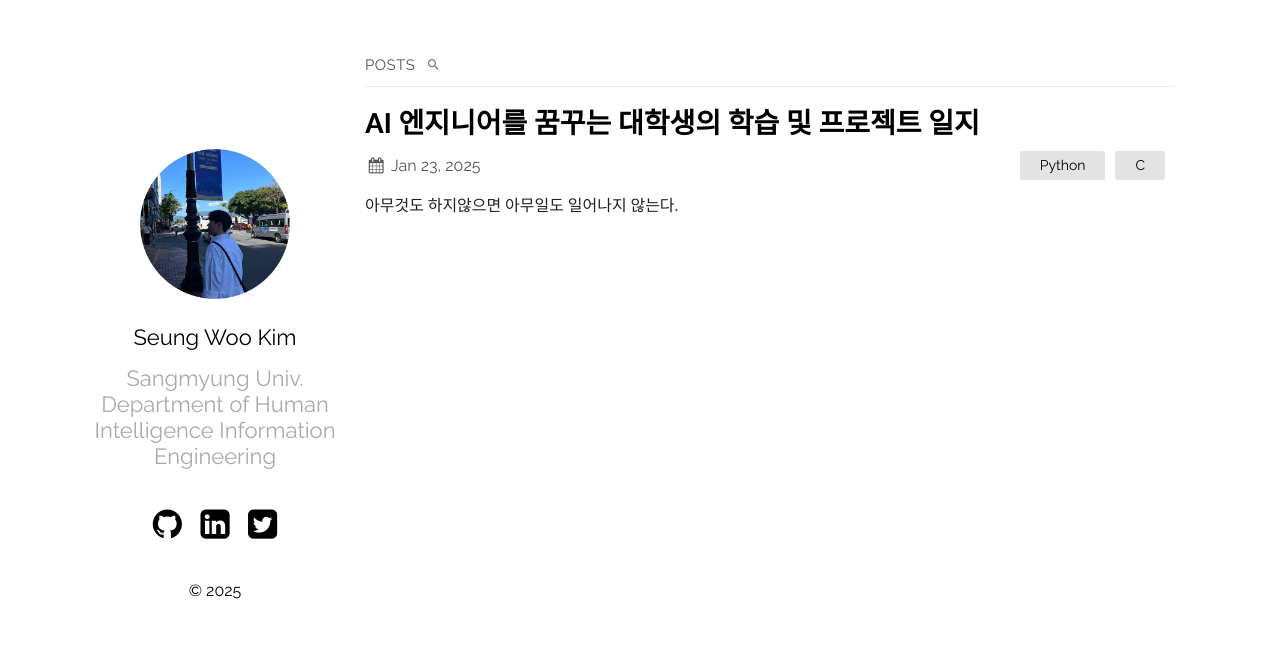
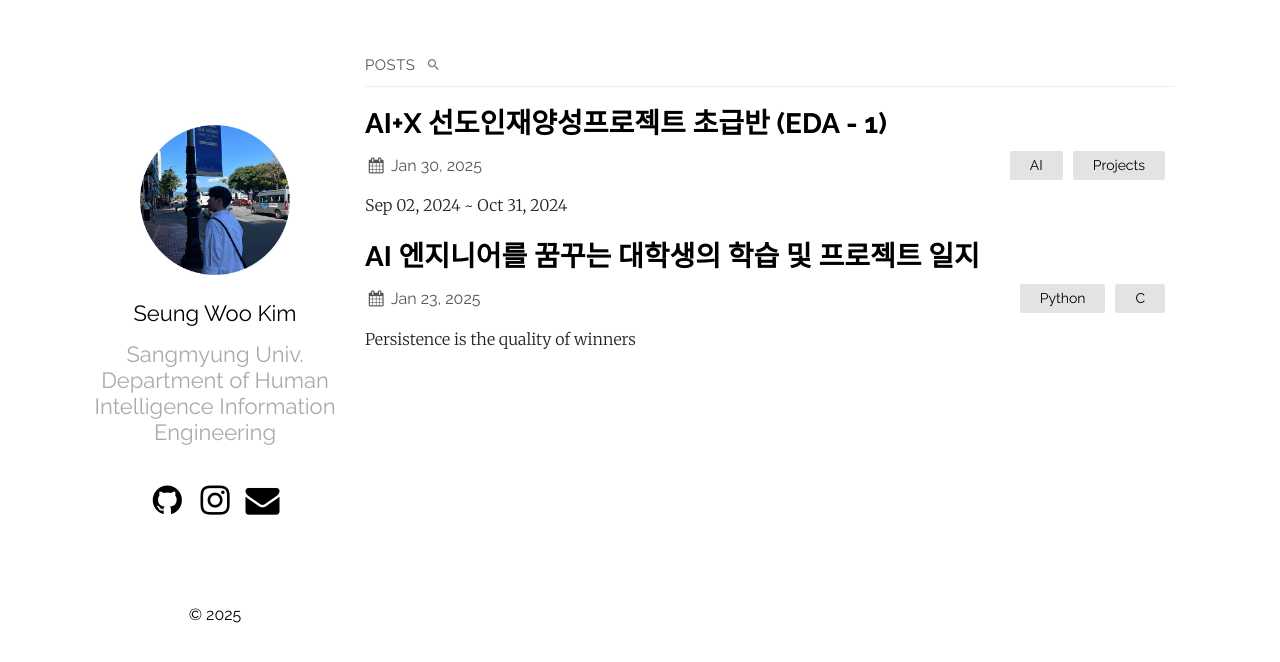
Before and after one commit to rlatmddn0211/seungwoo_blog.github.io, a Jekyll site: the page built from index.md, in a window 1280 px wide. Shown: the top 662 px of the page. Built offline with Jekyll 4.4.1, drawn with Linux system fonts in a browser that asks for light colours.

Commit message:
첫번째 게시물

````diff
--- a/_config.yml
+++ b/_config.yml
@@ -24,19 +24,9 @@ plainwhite:
     - post
   # generate social links in footer
   social_links:
-    twitter: samarsault
-    github:  samarsault
-    linkedIn: in/samarsault
-    #dribbble: jekyll
-    #flickr:   jekyll
-    #instagram: jekyll
-    #pinterest: jekyll
-    #youtube: jekyll
-    #facebook: jekyll
-    #soundcloud: jekyll
-    #telegram: jekyll
-    #gitlab: jekyll
-    #email: jekyll
+    github:  rlatmddn0211
+    instagram: _seung_wooo
+    email: rlatmddn0211@gmail.com
 
     # Mastodon instances
     # mastodon:
@@ -44,6 +34,11 @@ plainwhite:
     #   instance: example.com
     # - username: jekyll2
     #   instance: example.com
+  navigation:
+    -title: Home
+        url:"/home"
+    -title: Projects
+        url:"/projects"
 
 # If you want to link only specific pages in your header, uncomment
 # this and add the path to the pages in order as they should show up
--- a/_posts/2019-03-23-welcome-to-jekyll.markdown
+++ b/_posts/2019-03-23-welcome-to-jekyll.markdown
@@ -4,25 +4,9 @@ title:  "AI 엔지니어를 꿈꾸는 대학생의 학습 및 프로젝트 일
 date:   2025-01-23 21:03:36 +0530
 categories: Python C
 ---
-아무것도 하지않으면 아무일도 일어나지 않는다.
+Persistence is the quality of winners
 
-```javascript
-const Razorpay = require('razorpay');
-
-let rzp = Razorpay({
-    key_id: 'KEY_ID',
-    secret: 'name'
-});
-
-// capture request
-rzp.capture(payment_id, cost)
-    .then(function (data) {
-        return 2;
-    })
-```
-
-Check out the [Jekyll docs][jekyll-docs] for more info on how to get the most out of Jekyll. File all bugs/feature requests at [Jekyll’s GitHub repo][jekyll-gh]. If you have questions, you can ask them on [Jekyll Talk][jekyll-talk].
-
-[jekyll-docs]: https://jekyllrb.com/docs/home
-[jekyll-gh]:   https://github.com/jekyll/jekyll
-[jekyll-talk]: https://talk.jekyllrb.com/
+저는 막연하게 AI 엔지니어라는 꿈을 가진 대학생입니다.
+현재 상명대학교 휴먼지능정보공학과를 재학중이며, 이 블로그는 여태까지 공부해왔던 것들,
+그리고 앞으로 공부할 내용들을 정리하고 기록하기 위해 개설하였습니다.
+앞으로의 과정들을 꾸준히 기록해나가며 성장하는 과정을 꾸준히 담아보겠습니다.
--- /dev/null
+++ b/_posts/2025-01-30-my-new-post.md
@@ -0,0 +1,70 @@
+---
+layout: post
+title: "AI+X 선도인재양성프로젝트 초급반 (EDA - 1)"
+date: 2025-01-30 10:00:00 +0900
+categories: ["AI", "Projects"]
+---
+Sep 02, 2024 ~ Oct 31, 2024
+
+우리 학교엔 KT와 협력하여 AI선도인재양성을 위한 프로젝트를 초급/중급/고급반으로 나누어서 진행하고 있다. 이번 2024학년도 2학기에 초급반에 운좋게 뽑히게 되었다. 초급반에서는 AI 모델링을 위한 데이터를 분석하고 전처리하는 과정인 EDA를 중심적으로 배우며 이를 기반으로 한 프로젝트를 진행했다. 2019년도 1월 1일부터 2019년도 6월 30일까지의 지하철 승하차 이용객 데이터를 가지고 EDA를 진행하며 데이터의 패턴을 파악하고, 이를 바탕으로한 각 팀별로의 인사이트를 도출해보는 것이 프로젝트의 핵심이었다. 실업무에서는 다양하고 처음 접해보는 데이터를 마주하기 때문에, 데이터 자체를 파악하고 이해하는 것이 중요하다. 그렇기에 데이터가 표현하고자하는 현상과 특성, 패턴을 발견하고 이를 기반으로 한 정보를 바탕으로 인사이트를 도출해보는 실력을 향상하기 위함이었다.
+
+<center>
+    <img src="/assets/images/1.png" width=700 />
+</center>
+
+위 사진은 내가 받은 데이터이다. 2학년 1학기까지 이렇게 큰 데이터를 다뤄본적은 없었다. 해당 데이터의 일변량과 다변량을 시각화, 비시각화 등을 해보며 프로젝트를 진행하였다. 프로젝트를 진행하며 월별로 날짜별 승하차총승객수 그래프를 Pointplot으로 표현해보고, 패턴을 파악하던 중, 이상한 점을 발견했던 것이 기억에 남는다.
+
+<center>
+    <img src="/assets/images/2.png" width=800 />
+</center>
+
+사진을 보면 7일 간격으로 비슷한 패턴을 찾아볼 수 있다. 가장 높은 승하차총승객수를 가지는 날짜들을 확인해보았다. 1월 4일, 1월 11일, 1월 18일.. 이렇게 7일 간격으로 반복되고 있었고, 2019년 달력을 통해 이 날짜들은 모두 금요일이라는 것을 알게되었다. 이 그래프의 패턴이 반복된다면, 금요일 자체가 지하철 승하차총승객수가 가장 많을 것이라고 예측했다. 그리고 요일별 지하철 승하차총승객수 그래프를 통해 확인해보았다.
+
+<center>
+    <img src="/assets/images/3.png" width=700/>
+</center>
+
+목요일이었다. 우리의 예상과는 달랐다. 분명 Pointplot에서 비슷한 패턴들이 7일간격 (일주일 간격)으로 반복되고 있었고, 달력을 통해 가장 높은 승하차총승객수를 가지는 날짜들은 모두 금요일이라는 것을 확인했는데 왜 요일별 그래프에선 목요일로 나올까? 답은 데이터 전처리 과정에 있었다.
+
+<center>
+    <img src="/assets/images/4.png" width=300 height=360/>
+    <img src="/assets/images/5.png" width=300 height=360/>
+</center>
+
+왼쪽 사진은 처음 날짜 Mapping을 한 사진이고, 오른쪽 사진은 수정 후 요일을 다시 Mapping한 사진이다. '0'을 일주일의 시작인 일요일로 부여했을때와 월요일로 부여했을때의 차이점이었다. 나는 이러한 과정 모두가 데이터를 분석하고 목적에 맞는 전처리 과정을 거치고, 이를 바탕으로 데이터의 패턴을 파악하는 과정 중 하나라고 프로젝트 중 처음으로 느꼈다.
+
+최종 발표는 교수님께서 지하철 이용 환경을 개선할 수 있는 사업방안을 KT 투자결정자 'Stakeholder'에게 사업을 제안하는 방식으로 발표를 준비하면 좋겠다고 하셔서 우리 조는 평일과 주말&공휴일에 지하철 총 이용승객수가 차이가 많이 나는 것을 줄이기 위한 요금제와 혜택 등을 구상해보았다. 우선 우리가 프로젝트를 준비하며 도출한 인사이트들에는 크게 4가지로 나눌 수 있었다.
+
+<p style="text-align:center;"><strong>1. 요일 중에서는 금요일이 지하철 이용객이 가장 많았다.</strong></p>
+<center>
+    <img src="/assets/images/7.png" width="700" />
+</center>
+
+
+
+<p style="text-align:center;"><strong>2. 공휴일 및 주말에는 지하철 승객 수가 많지 않다.</strong></p>
+<center>
+    <img src="/assets/images/8.png" width="700" />
+</center>
+
+
+
+<p style="text-align:center;"><strong>3. 교통의 중심지 및 직장가 인근에는 지하철 승객수가 많다.</strong></p>
+<center>
+    <img src="/assets/images/6.png" width="700" />
+</center>
+
+
+
+<p style="text-align:center;"><strong>4. 인구수와 지하철 총 승객 수는 상관관계가 없다.</strong></p>
+<center>
+    <img src="/assets/images/9.png" width="700" />
+</center>
+
+
+이러한 인사이트들을 가지고, 공휴일 및 주말에도 지하철 이용을 유도할 수 있는 KT 요금제를 사업아이템으로 제안했었다. 우리 팀이 생각한 아이템은 바로 주말 대중교통 할인 옵션을 가진 요금제였다. 주말 한정 대중교통 이용시 10%의 페이백을 제공하는 요금제를 생각했었고, 주말보다 평일에 승객이 편향 집중되는 고려대(6호선), 서초(3호선), 성수(2호선), 선릉(2호선)을 위주로 광고를 배치하여 마케팅 효과를 극대화시킬 수 있다고 제안했었다.
+
+<strong>피드백 : </strong> EDA 자체는 굉장히 많이 시도를 했었고, 얻어낸 인사이트들도 다른 팀들과 비교해봤을 때 차별점이 있다. 데이터를 가지고 고민을 굉장히 많이 한 것이 느껴졌다. 하지만, 사업아이템을 제안할 때에는 조금 더 신중하고, 시장 조사와 같은 정확하고 객관적인 근거를 바탕으로 제안을 해야 투자자 입장에서 믿고 고민해볼 수 있다고 하셨다.
+
+<strong>느낀점 : </strong>
+우선 이렇게 새로운 사람들과 같이 팀에 소속되어 프로젝트를 진행하는 것 자체가 배울점이 굉장히 많았다. 나 혼자 데이터를 가지고 시각화해보고, 목적에 맞게 전처리를 해보는 것도 좋았지만, 팀원들과 서로의 생각을 공유하며 얻은 인사이트들과 아이디어들이 굉장히 유익했었다. '아 저렇게 생각할 수도 있구나'라는 생각이 굉장히 많이 들었었다. AI를 목적에 맞게 모델링하고, 적용하기 위해서는 그에 맞는 데이터가 필요하고, 수많은 데이터 중에서 중요한 데이터들만 필터링하는 것 또한 굉장히 중요하다는 것을 느꼈다. 초중반에는 팀원들 서로 팀워크가 잘 발휘되지 않는듯한 느낌을 많이 받았었다. 하지만 팀원들과 의견을 공유하고 가까워질수록 프로젝트 진행이 수월해지고, 문제를 마주했을때도 더 수월하게 헤쳐나갔었던 것 같다. 팀워크의 힘이 굉장히 크다는 것 또한 느낄 수 있었다.
--- a/index.markdown
+++ /dev/null
@@ -1,6 +0,0 @@
----
-# Feel free to add content and custom Front Matter to this file.
-# To modify the layout, see https://jekyllrb.com/docs/themes/#overriding-theme-defaults
-
-layout: home
----
````
Also changed, not shown: assets/images/1.png (added), assets/images/2.png (added), assets/images/3.png (added), assets/images/4.png (added), assets/images/5.png (added), assets/images/7.png (added), assets/images/8.png (added), assets/images/9.png (added), index.md (line endings or trailing spaces), 4 other files.
